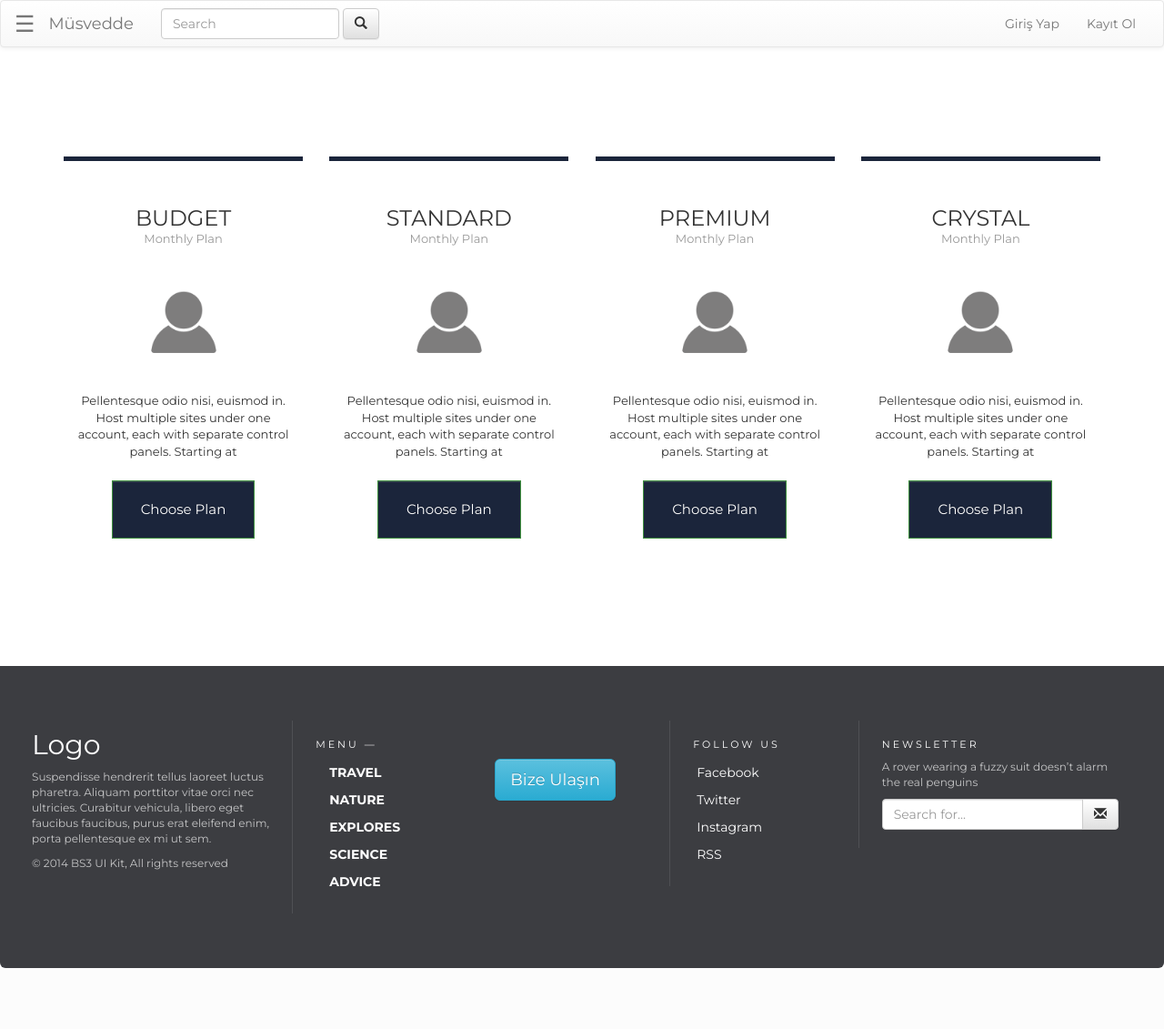
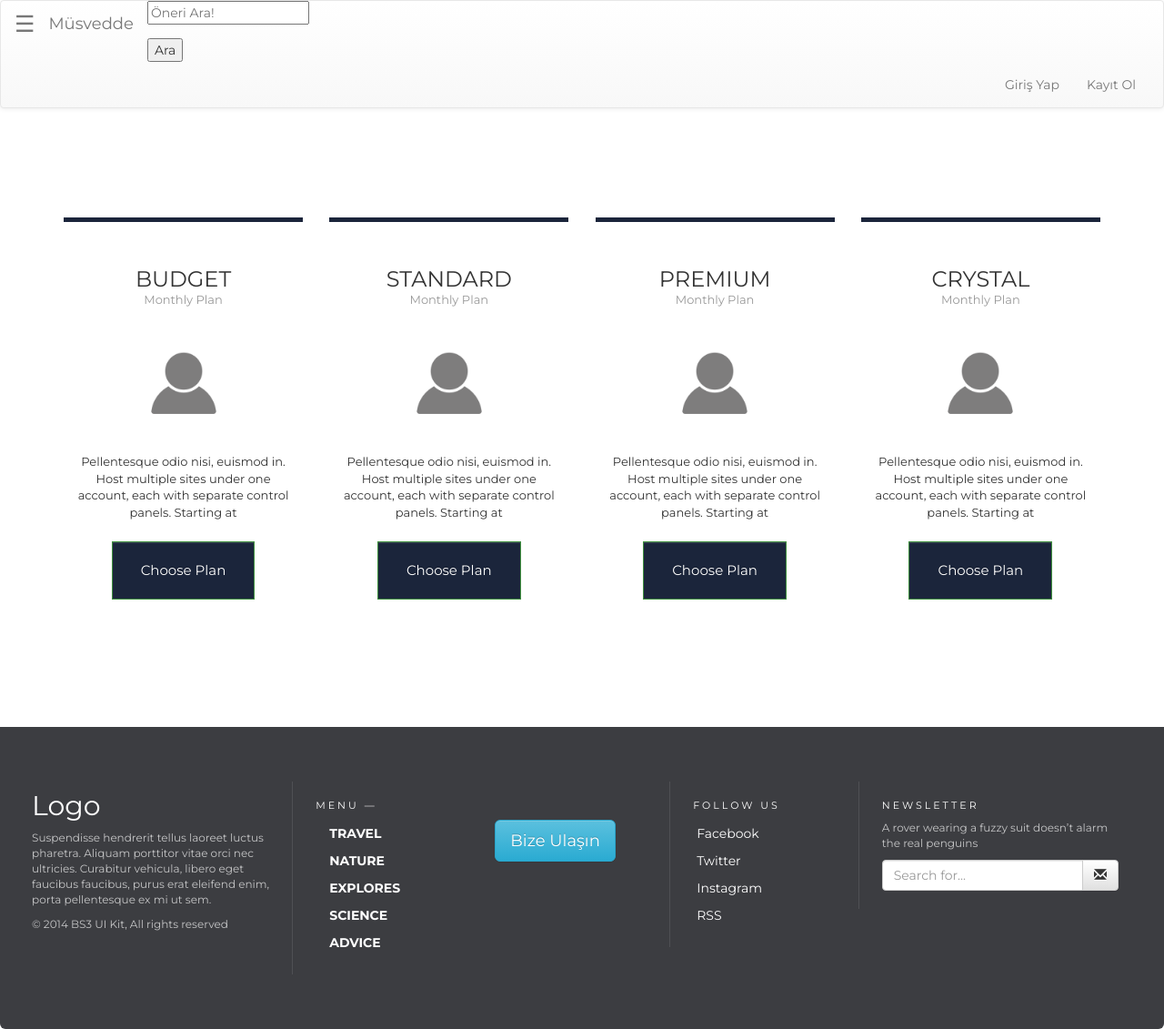
Before and after one commit to lyk2017-python/Musvedde, a Django app: page / in a window 1280 px wide. Shown: the whole page at 91% size. Before the commit the page ends 1064 px from the top, so only its background shows below. Run offline with Django 3.2, Linux system fonts and the light colour scheme; data that the repository does not hold is empty; some libraries are stand-ins or nearby versions.

Commit message:
search eklendi

```diff
--- a/musveddeNews/news/templates/news/base.html
+++ b/musveddeNews/news/templates/news/base.html
@@ -16,8 +16,8 @@
 
 </head>
 <body>
-
-        <nav class="navbar navbar-default main">
+    <div class="main">
+        <nav class="navbar navbar-default">
             <div class="container-fluid">
                 <!-- Brand and toggle get grouped for better mobile display -->
                 <div class="navbar-header">
@@ -32,12 +32,14 @@
 
                 <!-- Collect the nav links, forms, and other content for toggling -->
                 <div class="collapse navbar-collapse" id="bs-example-navbar-collapse-1">
-                    <form class="navbar-form navbar-left">
-                        <div class="form-group">
-                            <input type="text" class="form-control" placeholder="Search">
-                        </div>
-                        <button type="submit" class="btn btn-default"><i class="glyphicon glyphicon-search"></i></button>
-                     </form>
+                    <form  action="{% url 'list-search' %}" method="get" accept-charset="utf-8">
+                            <div class="form-group">
+
+                                <input  name="q" type="text" placeholder="Öneri Ara!">
+
+                            </div>
+                            <button type="submit">Ara</button>
+                        </form>
                     {% if not request.user.is_authenticated %}
                     <ul class="nav navbar-nav navbar-right">
                         <li><a href='{% url "login" %}'>Giriş Yap</a></li>
--- /dev/null
+++ b/musveddeNews/news/templates/news/search.html
@@ -0,0 +1,4 @@
+{% extends "news/base.html" %}
+{% block body %}
+{{ object_list }}
+{% endblock %}
--- a/musveddeNews/news/urls.py
+++ b/musveddeNews/news/urls.py
@@ -6,7 +6,8 @@ urlpatterns = [
     url(r"^category/(?P<slug>\w+)/$", CategoryView.as_view(), name="category_view"),
     url(r"^news/(?P<slug>[A-Za-z0-9\-]+)-(?P<pk>\d+)/$", NewsView.as_view(), name="news_view"),
     url(r"^tags/(?P<slug>\w+)$", TagsView.as_view(), name="tag_view"),
-    url(r"^contact/", ContactFormView.as_view(), name="contact"),
-    url(r"^signup/", RegistratitonView.as_view(), name="signup"),
-    url(r"^like/", likeButton, name="like")
+    url(r"^contact/$", ContactFormView.as_view(), name="contact"),
+    url(r"^signup/$", RegistratitonView.as_view(), name="signup"),
+    url(r"^search/$", NewsSearchingView.as_view(), name="list-search"),
+    url(r"^like/$", likeButton, name="like")
 ]
--- a/musveddeNews/news/views.py
+++ b/musveddeNews/news/views.py
@@ -35,6 +35,8 @@ class CategoryView(generic.CreateView):
         context["object"] = self.get_category()
         return context
 
+class SearchView(generic.ListView):
+    model = Post
 
 class HomeView(generic.CreateView):
     form_class = NewsForm
@@ -45,6 +47,20 @@ class HomeView(generic.CreateView):
         context = super().get_context_data(**kwargs)
         context["posts"] = Post.objects.filter(hidden=False)
         return context
+
+
+class NewsSearchingView(SearchView):
+    template_name = "news/search.html"
+
+
+    def get_queryset(self):
+        result = super(SearchView, self).get_queryset()
+
+        query = self.request.GET.get("q")
+        if query:
+            result = result.filter(title__icontains=query)
+
+        return result
 
 
 class NewsView(generic.CreateView):
```
